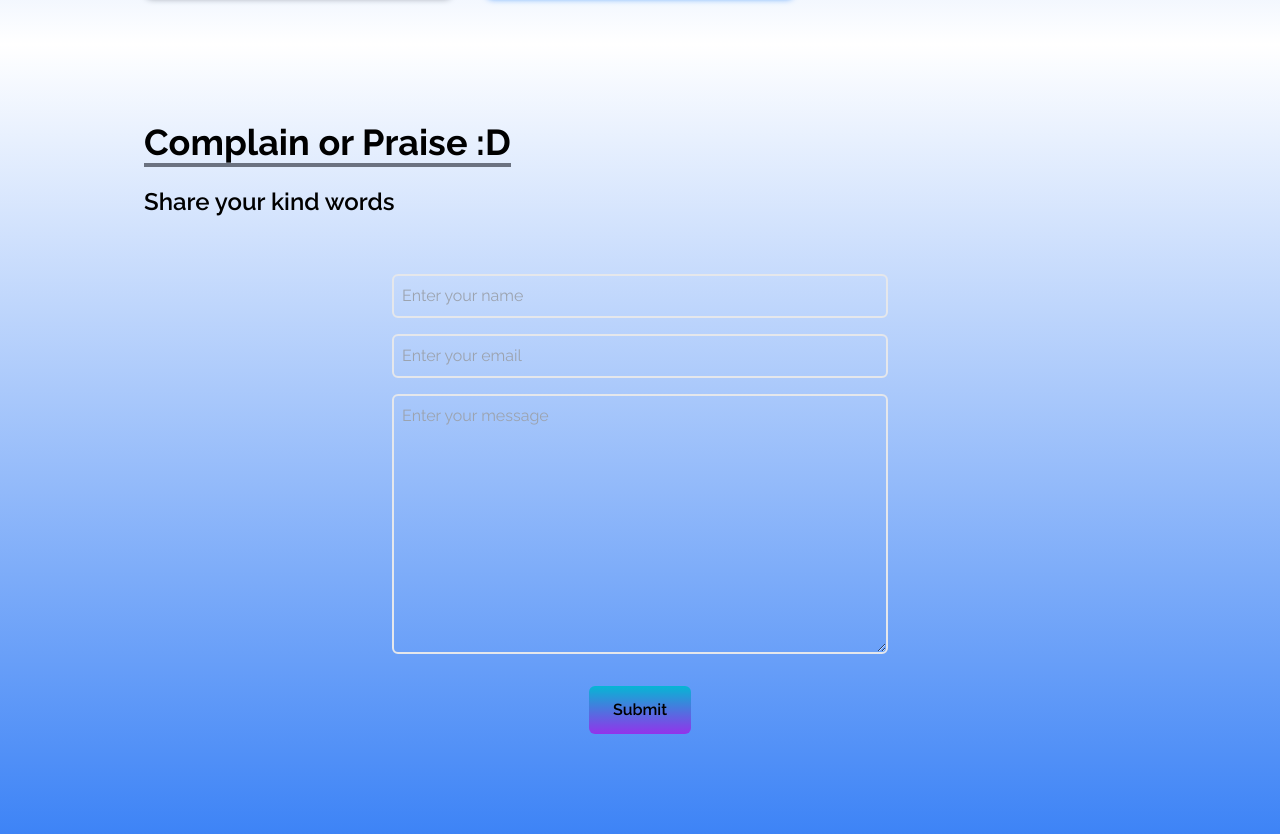
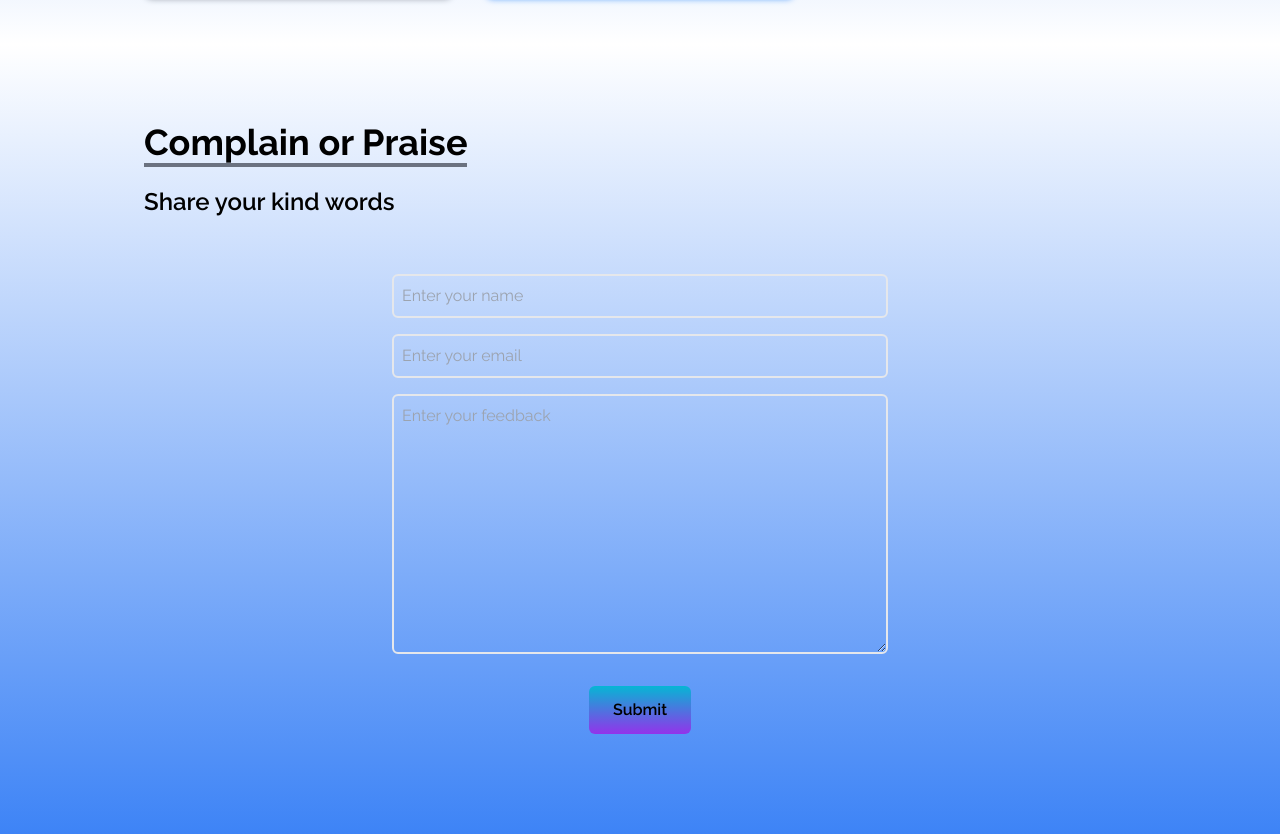
Before and after one commit to devsatyamr/Portfolio-N, a React (Create React App) app: page / in a window 1280 px wide. Shown: the part 2630-3464 px from the top of the page. Built offline with nearby package versions, Linux system fonts and the light colour scheme; a web font is replaced by a local one.

Commit message:
Update Feedback.jsx

```diff
--- a/src/components/Feedback.jsx
+++ b/src/components/Feedback.jsx
@@ -9,7 +9,7 @@ const Feedback = () => {
       <div className="flex flex-col p-4 justify-center max-w-screen-lg mx-auto h-full">
         <div className="pb-8">
           <p className="text-4xl font-bold inline border-b-4 border-gray-500">
-            Complain or Praise :D
+            Complain or Praise
           </p>
           <p className="py-6 text-2xl font-semibold">Share your kind words </p>
         </div>
@@ -36,7 +36,7 @@ const Feedback = () => {
             />
             <textarea
               name="message"
-              placeholder="Enter your message"
+              placeholder="Enter your feedback"
               rows="10"
               className="p-2 bg-transparent border-2 rounded-md  focus:outline-black"
             ></textarea>
```
